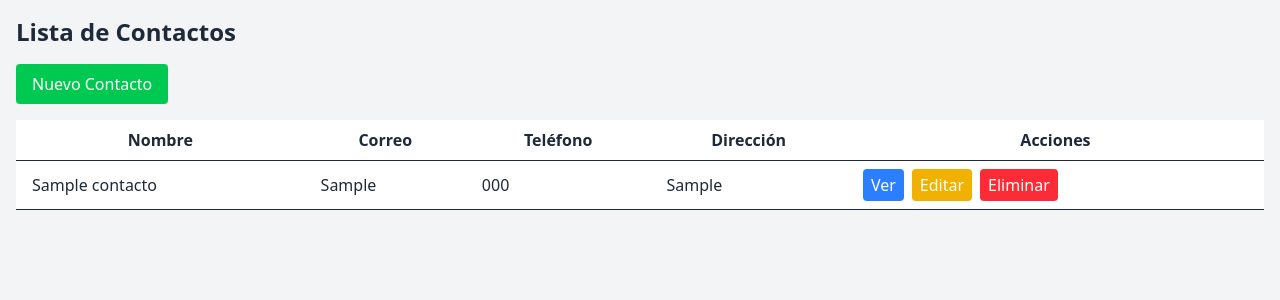
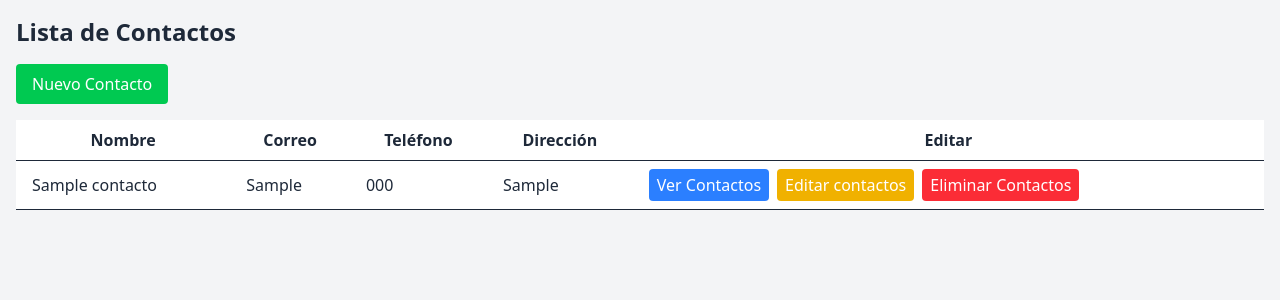
Before and after one commit to SaintAssonia728/PruebaDeAgenda, a Django app: page / in a window 1280 px wide. Shown: the part 56-356 px from the top of the page. Run offline with Django 5.2, Linux system fonts and the light colour scheme; tables that the repository leaves empty hold one stand-in row (values such as "Sample post").

```diff
--- a/agenda/lista/templates/lista/editar_contactos.html
+++ b/agenda/lista/templates/lista/editar_contactos.html
@@ -8,7 +8,7 @@
   <div class="max-w-2xl mx-auto">
     <div class="bg-white mb-4 p-6 rounded-lg border border-gray-200">
       <h1 class="text-3xl font-bold text-gray-800 mb-6">Editar Contacto</h1>
-      <p class="text-sm text-gray-600">Complete el siguiente formulario para editar el contacto de la agenda (Los campos en rojo son obligatorios).</p>
+      <p class="text-sm text-gray-600">Rellene el formulario con el (nombre, correo, telefono,direccion) no se puede dejar ningun campo vacio</p>
     </div>
     <form method="post" class="bg-white p-8 rounded-lg shadow-lg border border-gray-200">
       {% csrf_token %}
--- a/agenda/lista/templates/lista/eliminar_contactos.html
+++ b/agenda/lista/templates/lista/eliminar_contactos.html
@@ -8,7 +8,7 @@
   <h1 class="text-2xl font-bold mb-4">Eliminar Contacto</h1>
   <form method="post" class="bg-white p-4 rounded shadow">
     {% csrf_token %}
-    <p>¿Estás seguro de que deseas eliminar el contacto "{{ contacto.nombre }}"?</p>
+    <p>¿Estás seguro de que deseas eliminar el contacto "{{ contactos.nombre }}"?</p>
     <button type="submit" class="bg-red-500 text-white px-4 py-2 rounded">Eliminar</button>
     <a href="{% url 'lista_contactos' %}" class="hover:scale-105 transition-all ease-in ml-4 bg-gray-500 text-white px-4 py-2 rounded">Cancelar</a>
   </form>
--- a/agenda/lista/templates/lista/lista_contactos.html
+++ b/agenda/lista/templates/lista/lista_contactos.html
@@ -14,7 +14,7 @@
         <th class="py-2 px-4 border-b">Correo</th>
         <th class="py-2 px-4 border-b">Teléfono</th>
         <th class="py-2 px-4 border-b">Dirección</th>
-        <th class="py-2 px-4 border-b">Acciones</th>
+        <th class="py-2 px-4 border-b">Editar</th>
       </tr>
     </thead>
     <tbody>
@@ -26,9 +26,9 @@
           <td class="py-2 px-4 border-b">{{ contacto.direccion }}</td>
           <td class="py-2 px-4 border-b">
             <menu class="flex flex-row gap-2 items-center text-white">
-              <a href="{% url 'detalle_contactos' contactos.id %}" class="bg-blue-500 hover:scale-105 transition-all ease-in px-2 py-1 rounded">Ver</a>
-              <a href="{% url 'editar_contactos' contactos.id %}" class="bg-yellow-500 hover:scale-105 transition-all ease-in px-2 py-1 rounded">Editar</a>
-              <a href="{% url 'eliminar_contactos' contactos.id %}" class="bg-red-500 hover:scale-105 transition-all ease-in px-2 py-1 rounded">Eliminar</a>
+              <a href="{% url 'detalle_contactos' contacto.id %}" class="bg-blue-500 hover:scale-105 transition-all ease-in px-2 py-1 rounded">Ver Contactos</a>
+              <a href="{% url 'editar_contactos' contacto.id %}" class="bg-yellow-500 hover:scale-105 transition-all ease-in px-2 py-1 rounded">Editar contactos</a>
+              <a href="{% url 'eliminar_contactos' contacto.id %}" class="bg-red-500 hover:scale-105 transition-all ease-in px-2 py-1 rounded">Eliminar Contactos</a>
             </menu>
           </td>
         </tr>
```
Also changed, not shown: agenda/lista/templates/lista/detalle_contactos.html (+5 -3 lines), agenda/lista/templates/lista/nuevo_contactos.html (line endings or trailing spaces).
